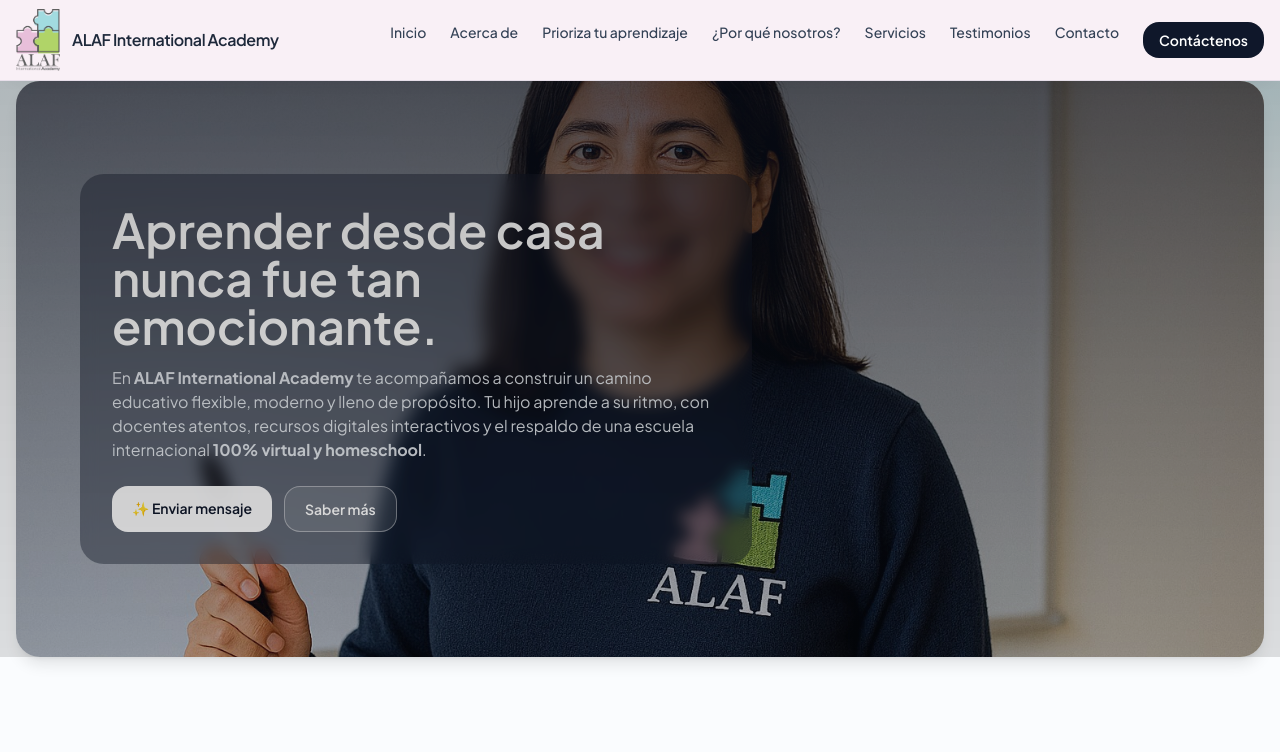
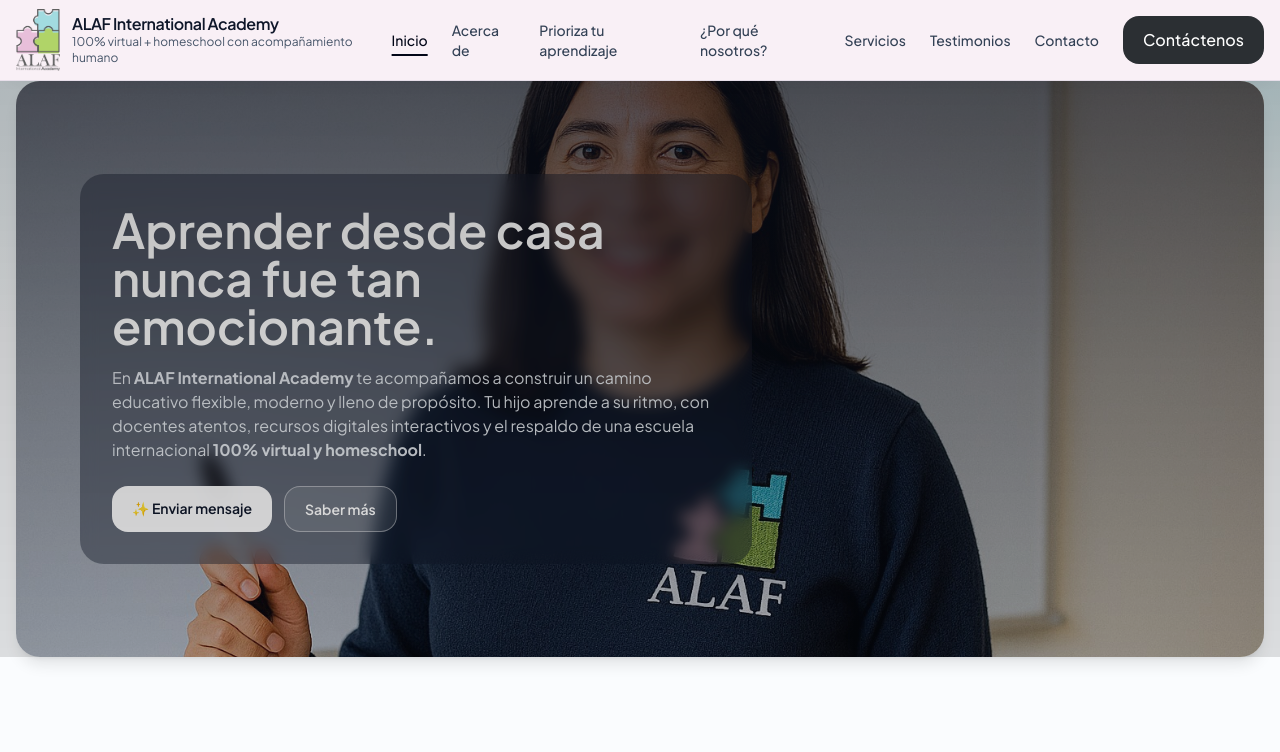
Before and after one commit to lulabtechnology/Alaf, a Next.js app: page / in a window 1280 px wide. Shown: the top 752 px of the page. Built offline with nearby package versions, Linux system fonts and the light colour scheme.

Commit message:
Update navbar.tsx

```diff
--- a/app/(site)/components/navbar.tsx
+++ b/app/(site)/components/navbar.tsx
@@ -1,20 +1,13 @@
-// app/(site)/components/navbar.tsx
+// RUTA: /app/(site)/components/navbar.tsx
 "use client";
+
 import Image from "next/image";
 import Link from "next/link";
+import { Menu, X } from "lucide-react";
 import { useEffect, useState } from "react";
+import clsx from "clsx";
 
-export function Navbar() {
-  const [open, setOpen] = useState(false);
-
-  // cierra el menú al navegar
-  useEffect(() => {
-    const handler = () => setOpen(false);
-    window.addEventListener("hashchange", handler);
-    return () => window.removeEventListener("hashchange", handler);
-  }, []);
-
-  const links = [
+const NAV_LINKS = [
   { href: "#inicio", label: "Inicio" },
   { href: "#about", label: "Acerca de" },
   { href: "#benefits", label: "Prioriza tu aprendizaje" },
@@ -22,13 +15,84 @@
   { href: "#servicios", label: "Servicios" },
   { href: "#testimonios", label: "Testimonios" },
   { href: "#contacto", label: "Contacto" },
-  ];
+] as const;
+
+export function Navbar() {
+  const [open, setOpen] = useState(false);
+  const [active, setActive] = useState<string>("#inicio");
+
+  // Sincroniza con el hash actual (por si entras con #contacto, etc.)
+  useEffect(() => {
+    const sync = () => setActive(window.location.hash || "#inicio");
+    sync();
+    window.addEventListener("hashchange", sync);
+    return () => window.removeEventListener("hashchange", sync);
+  }, []);
+
+  // Scroll spy simple (pro) con IntersectionObserver (sin librerías)
+  useEffect(() => {
+    const ids = NAV_LINKS.map((l) => l.href.replace("#", ""));
+    const els = ids
+      .map((id) => document.getElementById(id))
+      .filter(Boolean) as HTMLElement[];
+
+    if (!els.length) return;
+
+    let raf = 0;
+    const obs = new IntersectionObserver(
+      (entries) => {
+        const visible = entries.filter((e) => e.isIntersecting);
+        if (!visible.length) return;
+
+        const best = visible.sort(
+          (a, b) => (b.intersectionRatio || 0) - (a.intersectionRatio || 0)
+        )[0];
+
+        const id = (best.target as HTMLElement).id;
+        cancelAnimationFrame(raf);
+        raf = window.requestAnimationFrame(() => setActive(`#${id}`));
+      },
+      {
+        // Ajustado para navbar sticky (elige sección cuando entra en el “centro”)
+        root: null,
+        rootMargin: "-35% 0px -55% 0px",
+        threshold: [0.12, 0.22, 0.35, 0.5],
+      }
+    );
+
+    els.forEach((el) => obs.observe(el));
+    return () => {
+      cancelAnimationFrame(raf);
+      obs.disconnect();
+    };
+  }, []);
+
+  // UX móvil: bloquear scroll + cerrar con Escape
+  useEffect(() => {
+    if (!open) return;
+
+    const prev = document.body.style.overflow;
+    document.body.style.overflow = "hidden";
+
+    const onKey = (e: KeyboardEvent) => {
+      if (e.key === "Escape") setOpen(false);
+    };
+    window.addEventListener("keydown", onKey);
+
+    return () => {
+      document.body.style.overflow = prev;
+      window.removeEventListener("keydown", onKey);
+    };
+  }, [open]);
 
   return (
-    <header className="sticky top-0 z-50 border-b bg-white/80 backdrop-blur supports-[backdrop-filter]:bg-white/60">
-      <div className="mx-auto flex max-w-7xl items-center justify-between px-4"
-           style={{height:"80px"}}> {/* top bar más grande */}
-        <Link href="#inicio" className="flex items-center gap-3">
+    <header className="sticky top-0 z-50">
+      <div className="container-max flex h-20 items-center justify-between">
+        <Link
+          href="#inicio"
+          className="flex items-center gap-3 rounded-2xl focus:outline-none focus-visible:ring-2 focus-visible:ring-slate-900/20"
+          onClick={() => setOpen(false)}
+        >
           <Image
             src="/alaf/logo.png"
             alt="ALAF International Academy"
@@ -36,53 +100,98 @@
             height={44}
             priority
           />
-          <span className="font-semibold tracking-tight text-slate-800">
+          <div className="leading-tight">
+            <div className="font-semibold tracking-tight text-slate-900">
               ALAF International Academy
-          </span>
+            </div>
+            <div className="hidden text-xs text-slate-600 md:block">
+              100% virtual + homeschool con acompañamiento humano
+            </div>
+          </div>
         </Link>
 
-        <nav className="hidden gap-6 md:flex">
-          {links.map((l) => (
-            <a key={l.href} href={l.href}
-               className="text-sm font-medium text-slate-700 hover:text-slate-900">
+        {/* Desktop */}
+        <nav className="hidden items-center gap-6 md:flex" aria-label="Navegación principal">
+          {NAV_LINKS.map((l) => {
+            const isActive = active === l.href;
+            return (
+              <a
+                key={l.href}
+                href={l.href}
+                aria-current={isActive ? "page" : undefined}
+                className={clsx(
+                  "text-sm font-medium transition",
+                  isActive
+                    ? "text-slate-950 underline decoration-2 underline-offset-8"
+                    : "text-slate-700 hover:text-slate-950"
+                )}
+              >
                 {l.label}
               </a>
-          ))}
-          <a
-            href="#contacto"
-            className="rounded-2xl bg-slate-900 px-4 py-2 text-sm font-semibold text-white hover:opacity-90"
-          >
+            );
+          })}
+
+          <a href="#contacto" className="btn btn-primary">
             Contáctenos
           </a>
         </nav>
 
+        {/* Mobile toggle */}
         <button
-          className="md:hidden rounded-xl border px-3 py-2 text-slate-700"
+          type="button"
+          className="md:hidden inline-flex items-center justify-center rounded-2xl border border-slate-900/10 bg-white/60 px-3 py-2 text-slate-800 shadow-sm backdrop-blur transition hover:bg-white/80"
           onClick={() => setOpen((v) => !v)}
-          aria-label="Abrir menú"
+          aria-expanded={open}
+          aria-controls="mobile-nav"
+          aria-label={open ? "Cerrar menú" : "Abrir menú"}
         >
-          ☰
+          {open ? <X className="h-5 w-5" /> : <Menu className="h-5 w-5" />}
         </button>
       </div>
 
-      {/* móvil */}
+      {/* Mobile panel + backdrop */}
       {open && (
-        <div className="md:hidden border-t bg-white/95 backdrop-blur">
-          <div className="mx-auto flex max-w-7xl flex-col gap-2 px-4 py-3">
-            {links.map((l) => (
-              <a key={l.href} href={l.href}
-                 className="rounded-lg px-3 py-2 text-slate-700 hover:bg-slate-50">
+        <>
+          <button
+            aria-hidden
+            className="fixed inset-0 z-40 bg-black/20 md:hidden"
+            onClick={() => setOpen(false)}
+          />
+          <div
+            id="mobile-nav"
+            className="md:hidden relative z-50 border-t bg-white/95 backdrop-blur"
+          >
+            <div className="container-max flex flex-col gap-2 py-3">
+              {NAV_LINKS.map((l) => {
+                const isActive = active === l.href;
+                return (
+                  <a
+                    key={l.href}
+                    href={l.href}
+                    aria-current={isActive ? "page" : undefined}
+                    onClick={() => setOpen(false)}
+                    className={clsx(
+                      "rounded-2xl px-3 py-3 text-sm font-medium transition",
+                      isActive
+                        ? "bg-slate-900/5 text-slate-950"
+                        : "text-slate-800 hover:bg-slate-900/5"
+                    )}
+                  >
                     {l.label}
                   </a>
-            ))}
+                );
+              })}
+
               <a
                 href="#contacto"
-              className="rounded-2xl bg-slate-900 px-4 py-2 text-sm font-semibold text-white"
+                onClick={() => setOpen(false)}
+                className="btn btn-primary mt-1"
               >
                 Contáctenos
               </a>
             </div>
           </div>
+        </>
       )}
     </header>
   );
```
Lines whose indentation alone changed are shown as unchanged.
